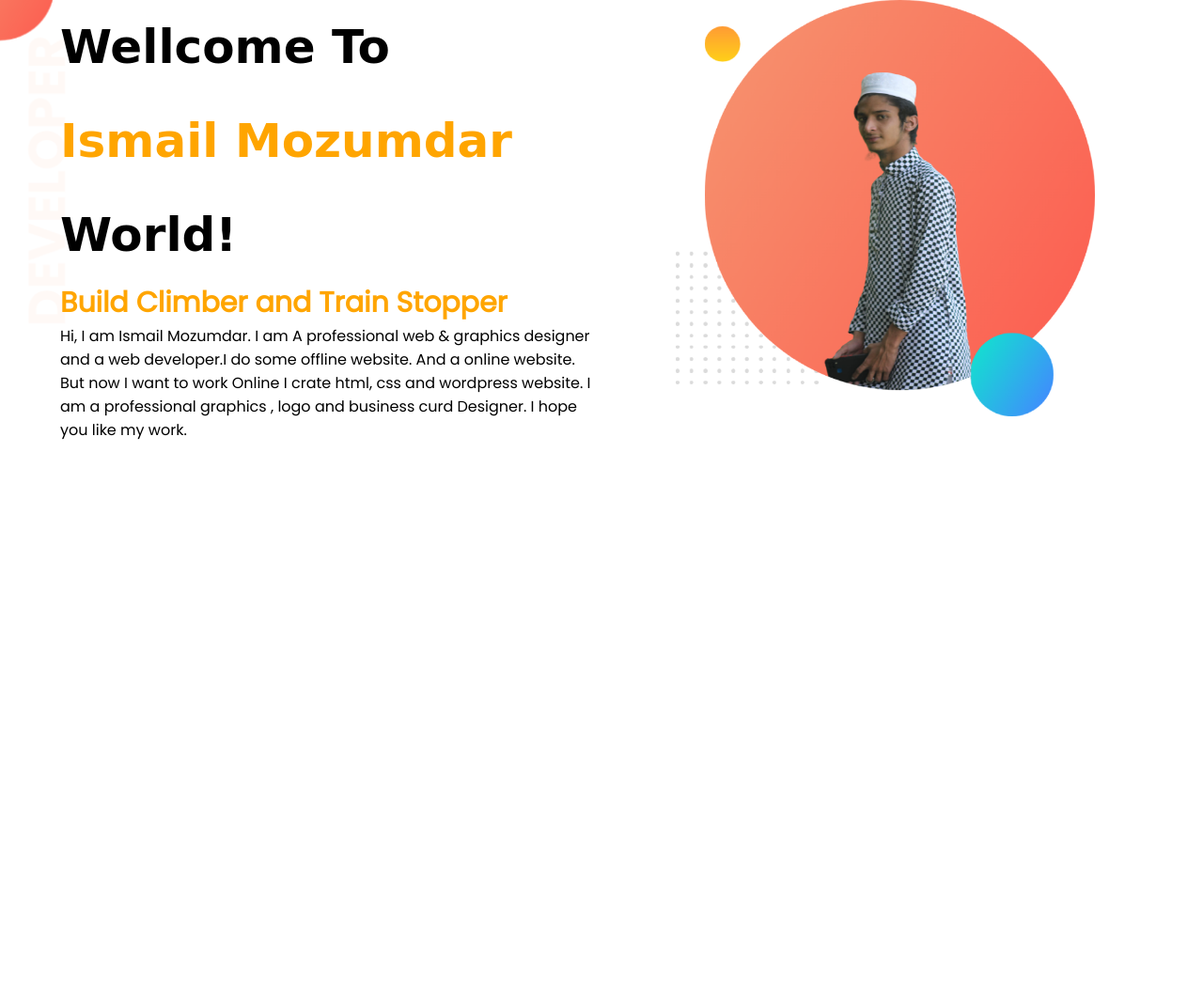
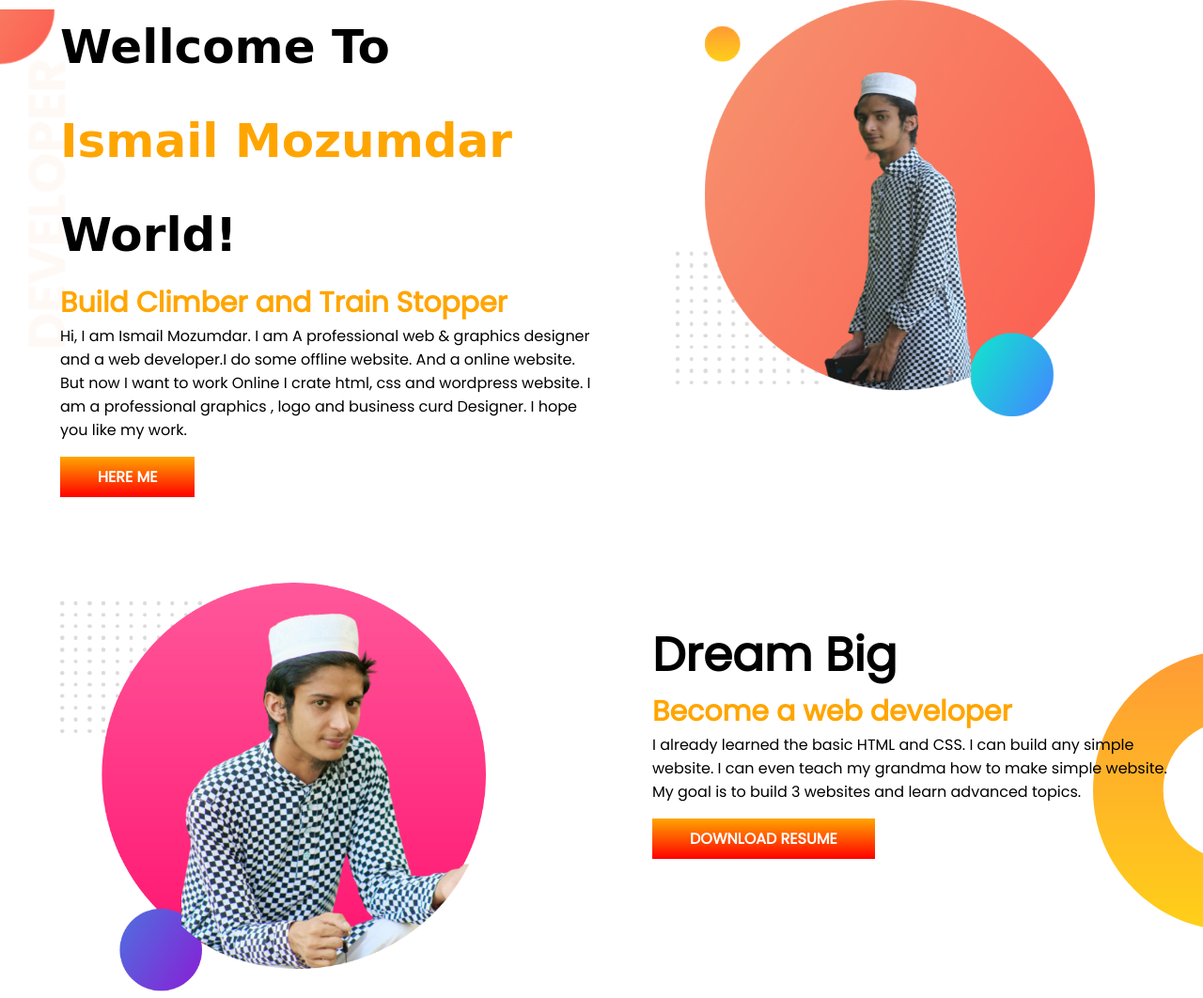
Before and after one commit to ismailmozumdar/last-Protpolio, a plain HTML site: page index.html in a window 1280 px wide. Shown: the whole page at 94% size. Before the commit the page ends 800 px from the top, so only its background shows below. Drawn offline with Linux system fonts and the light colour scheme; a web font is replaced by a local one.

Commit message:
Dream-Big

```diff
--- a/index.html
+++ b/index.html
@@ -19,15 +19,22 @@
             <h1>Wellcome To</h1>
         <h1><span>Ismail Mozumdar</span> World!</h1>
         <h3 class="orenge-color">Build Climber and Train Stopper</h3>
-        <p>Hi, I am Ismail Mozumdar. I am A professional web & graphics designer and a web developer.I do some offline website. And a online website. But now I want to work Online I crate html, css and wordpress website. I am a professional graphics , logo and business curd Designer. I hope you like my work.</p>
+        <p>Hi, I am Ismail Mozumdar. I am A professional web & graphics designer and a web developer.I do some offline website. And a online website. But now I want to work Online I crate html, css and wordpress website. I am a professional graphics , logo and business curd Designer. I hope you like my work.</p><br>
+        <a href="#">HERE ME</a>
         </div>
         <div class="hap-with">
             <img src="images/my-bg3.png" alt="">
         </div>
     </section>
-    <section>
-        <div>
-            <h1></h1>
+    <section class="Dream-Big">
+        <div class="hap-with">
+            <img src="images/my-bg1.png" alt="">
+        </div>
+        <div class="hap-with hith">
+            <h1>Dream Big</h1>
+            <h3 class="orenge-color">Become a web developer</h3>
+            <p>I already learned the basic HTML and CSS. I can build any simple website. I can even teach my grandma how to make simple website. My goal is to build 3 websites and learn advanced topics.</p><br>
+            <a href="#">DOWNLOAD RESUME</a>
         </div>
     </section>
 </body>
--- a/style.css
+++ b/style.css
@@ -12,6 +12,7 @@ body{
     background-image: url(images/top-banner.png);
     background-repeat: no-repeat;
     background-position: left;
+    margin-bottom: 100px;
 }
 .About-container h1{
     font-family: 'Poppins', sans-serif;
@@ -36,3 +37,20 @@ h1{
 span{
     color: orange;
 }
+.hith{
+    margin-top:40px;
+    padding-right:20px;
+}
+.Dream-Big{
+    background-image: url(images/dream-bg.png);
+    background-repeat: no-repeat;
+    background-position: right;
+}
+a{
+    text-decoration: none;
+    background-image:linear-gradient(orange, red) ;
+    padding: 10px 40px;
+    color: white;
+    font-weight: 700;
+    margin-top: 50px;
+}
```
